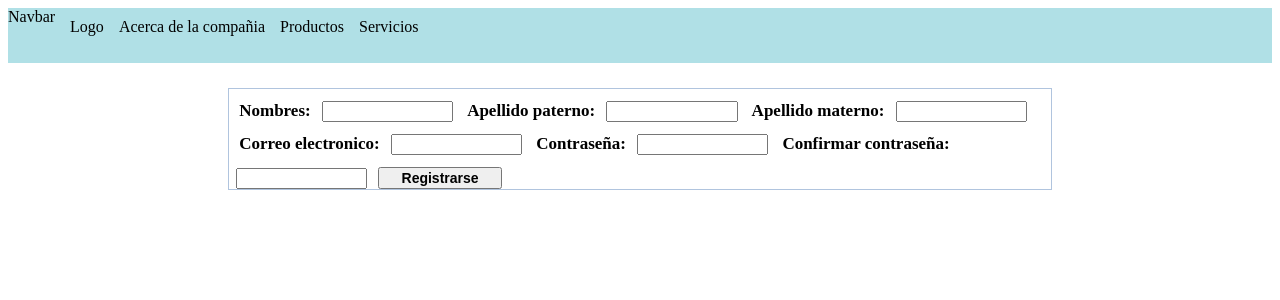
After one commit to jav51/Materiales-GRAMA, a PHP site: page /Registrar_usuario.html in a window 1280 px wide. The commit adds this page. Shown: the top 300 px of the page. Run offline with PHP 8.4, Linux system fonts and the light colour scheme.

Commit message:
Forma de registro de usuario creada

```diff
--- a/Mision.html
+++ b/Mision.html
@@ -2,6 +2,7 @@
 <head>
 
 <link rel="stylesheet" type="text/css" href="styles.css" />
+<title> GRAMA-Mision </title>
 
 </head>
 <!-- Barra estatica con opciones de navegacion (apareceria en todas las pags)-->
--- /dev/null
+++ b/Registrar_usuario.html
@@ -0,0 +1,35 @@
+<!DOCTYPE html>
+<html>
+  <head>
+    <meta charset="utf-8">
+    <link rel="stylesheet" type="text/css" href="styles.css" />
+
+    <title>Registrando usuario</title>
+
+  </head>
+  <body>
+    <div class="flexdad navbar"> Navbar
+      <div class="dentro"> Logo </div>
+      <div class="dentro"> Acerca de la compañia </div>
+      <div class="dentro"> Productos </div>
+      <div class="dentro"> Servicios </div>
+    </div>
+    <form action="Registrar_usuario.html" method="post">
+      <label for="name" > Nombres: </label>
+      <input id="name" type="text" name="Nombres" />
+      <label for="lastp"> Apellido paterno: </label>
+      <input id="lastp" type="text" name="Apellido paterno" />
+      <label for="lastm"> Apellido materno: </label>
+      <input id="lastm" type="text" name="Apellido materno" />
+      <label for="mail"> Correo electronico: </label>
+      <input id="mail" type="email" name="Correo electronico" />
+      <label for="pass"> Contraseña: </label>
+      <input id="pass" type="password" name="Contraseña" />
+      <label for="cpass"> Confirmar contraseña: </label>
+      <input id="cpass" type="password" name="Confirmar contraseña" />
+      <input id="reg" type="submit" name="Registrar" value="Registrarse" />
+
+    </form>
+
+  </body>
+</html>
--- a/styles.css
+++ b/styles.css
@@ -10,6 +10,56 @@ h2{
 
 div{
   margin-top: 5px;
+}
+
+form{
+  margin-top: 2%;
+  margin-left: auto;
+  margin-right: auto;
+  width: 65%;
+  height: auto;
+  border-style: ridge;
+  border-width: 1px;
+  border-color: #B0C4DE;
+}
+
+label{
+  margin-left: 10px;
+  font-weight: bold;
+  font-size: 17px;
+
+}
+
+input{
+  margin-left: 7px;
+  margin-top: 12px;
+  width: 15%;
+}
+
+input[type=text]:focus{
+  border-width: 3px;
+  border-style: solid;
+  border-color: #AFEEEE;
+}
+
+input[type=password]:focus{
+  border-width: 3px;
+  border-style: solid;
+  border-color: #778899;
+}
+
+
+
+input[type=email]:focus{
+  border-width: 3px;
+  border-style: solid;
+  border-color: #90EE90;
+}
+
+input[type=submit]{
+  font-weight: bold;
+  font-size: 14px;
+
 }
 
 .presentable{
```
